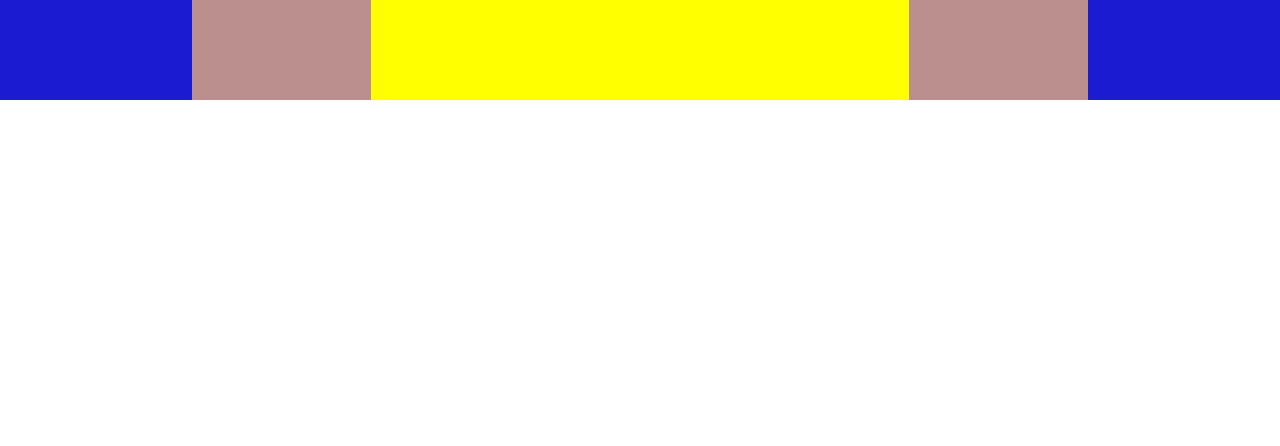
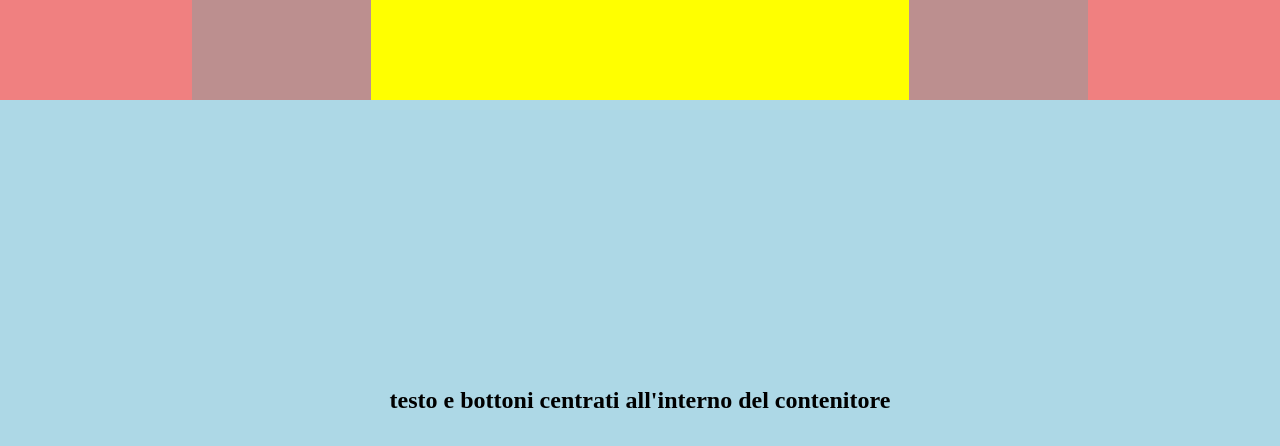
Before and after one commit to MrGaggio/htmlcss-discord, a plain HTML site: page index.html in a window 1280 px wide. Drawn offline with Linux system fonts and the light colour scheme.

Commit message:
Conclusa Jumbo section - allineamento centrale del div

```diff
--- a/css/style.css
+++ b/css/style.css
@@ -15,7 +15,7 @@
 
 .debug .site_header {
     height: 100px;
-    background-color: rgb(27, 27, 209);
+    background-color: lightcoral;
 }
 
 .debug .container  {
@@ -45,3 +45,17 @@
     background-color: rosybrown;
     width: 20%;
 }
+
+.debug .jumbo{
+    background-color: lightblue;
+    height: 1000px;
+    width: 100%;
+}
+
+.debug .jumbo_container div{
+    position: absolute;
+    top: 50%;
+    left: 50%;
+    transform: translate(-50%, -50%);
+    text-align: center;
+}
--- a/index.html
+++ b/index.html
@@ -19,5 +19,15 @@
     </header>
     <!-- /.site_header -->
 
+    <main>
+        <section class="jumbo">
+            <div class="jumbo_container">
+                <div>
+                    <h1> testo e bottoni centrati all'interno del contenitore</h1>
+                </div>
+            </div>
+        </section>
+    </main>
+
 </body>
 </html>
```
